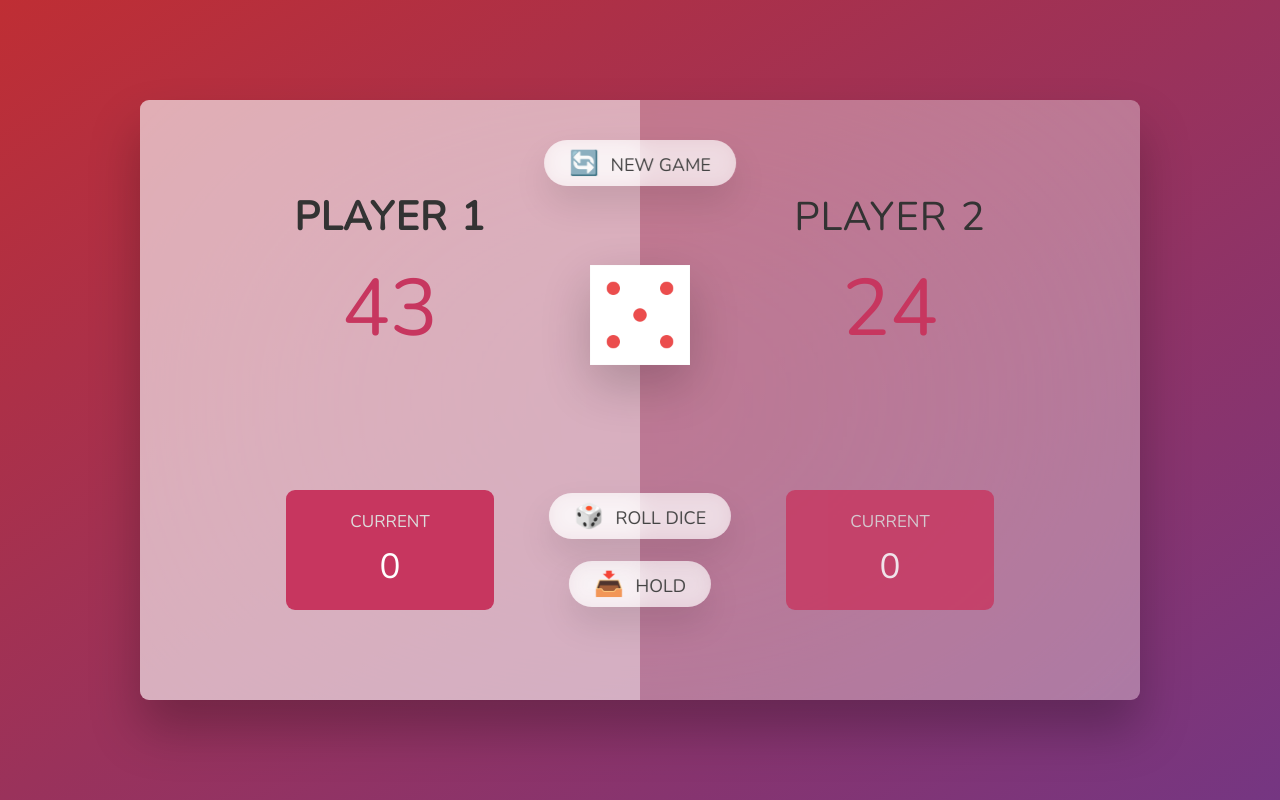
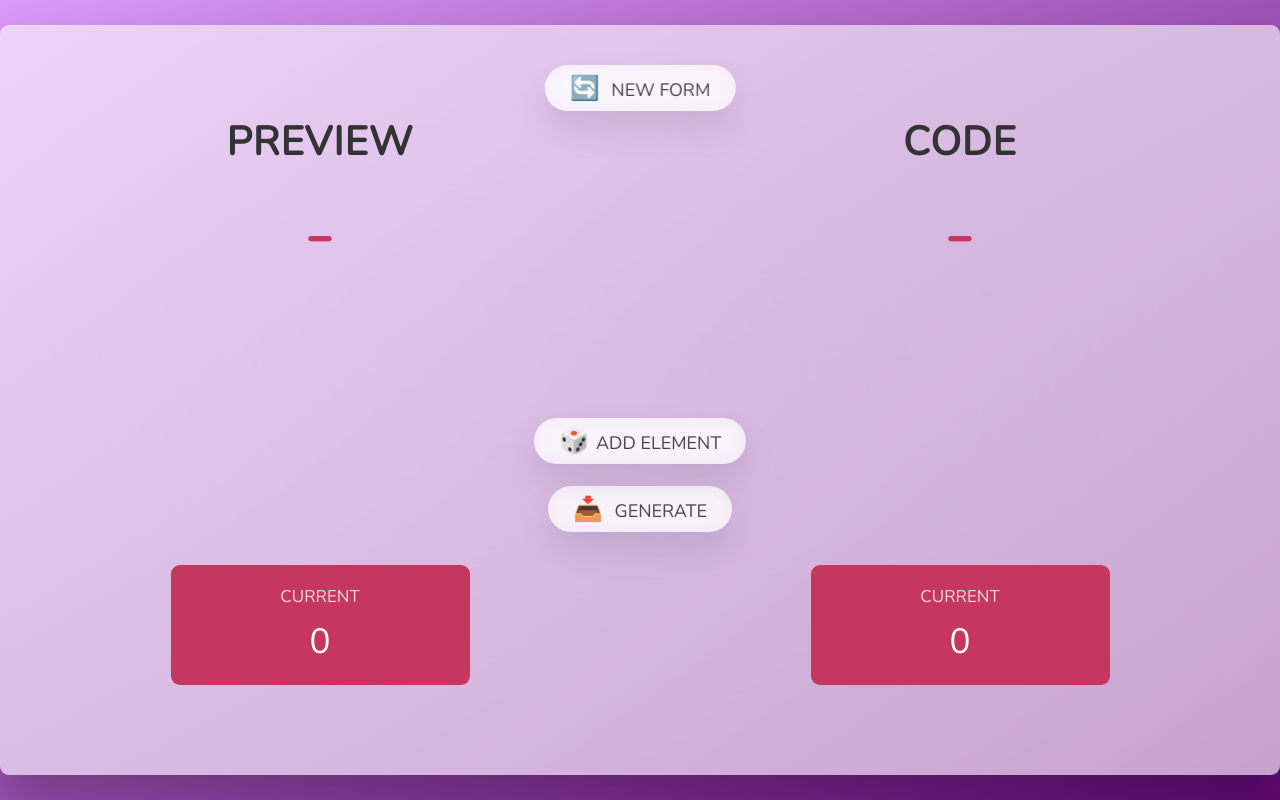
Before and after one commit to ahmedsliman/javascript-games-and-small-apps, a plain HTML site: page Form-Builder/index.html in a window 1280 px wide. Drawn offline with nearby package versions, Linux system fonts and the light colour scheme.

Commit message:
App - Form Builder - starter

```diff
--- a/Pig-Game/index.html
+++ b/Form-Builder/index.html
@@ -5,31 +5,30 @@
     <meta name="viewport" content="width=device-width, initial-scale=1.0" />
     <meta http-equiv="X-UA-Compatible" content="ie=edge" />
     <link rel="stylesheet" href="style.css" />
-    <title>Pig Game</title>
+    <title>Form Builder</title>
   </head>
   <body>
     <main>
       <section class="player player--0 player--active">
-        <h2 class="name" id="name--0">Player 1</h2>
-        <p class="score" id="score--0">43</p>
+        <h2 class="name" id="name--0">Preview</h2>
+        <p class="score" id="score--0">-</p>
         <div class="current">
           <p class="current-label">Current</p>
           <p class="current-score" id="current--0">0</p>
         </div>
       </section>
-      <section class="player player--1">
-        <h2 class="name" id="name--1">Player 2</h2>
-        <p class="score" id="score--1">24</p>
+      <section class="player player--0 player--active">
+        <h2 class="name" id="name--0">Code</h2>
+        <p class="score" id="score--0">-</p>
         <div class="current">
           <p class="current-label">Current</p>
-          <p class="current-score" id="current--1">0</p>
+          <p class="current-score" id="current--0">0</p>
         </div>
       </section>
 
-      <img src="dice-5.png" alt="Playing dice" class="dice" />
-      <button class="btn btn--new">🔄 New game</button>
-      <button class="btn btn--roll">🎲 Roll dice</button>
-      <button class="btn btn--hold">📥 Hold</button>
+      <button class="btn btn--new">🔄 New Form</button>
+      <button class="btn btn--roll">🎲Add Element</button>
+      <button class="btn btn--hold">📥 Generate</button>
     </main>
     <script src="script.js"></script>
   </body>
--- a/Pig-Game/style.css
+++ b/Form-Builder/style.css
@@ -16,7 +16,7 @@ body {
   font-weight: 400;
   height: 100vh;
   color: #333;
-  background-image: linear-gradient(to top left, #753682 0%, #bf2e34 100%);
+  background-image: linear-gradient(to top left, #620874 0%, #da9bf7 100%);
   display: flex;
   align-items: center;
   justify-content: center;
@@ -25,8 +25,8 @@ body {
 /* LAYOUT */
 main {
   position: relative;
-  width: 100rem;
-  height: 60rem;
+  width: 130rem;
+  height: 75rem;
   background-color: rgba(255, 255, 255, 0.35);
   backdrop-filter: blur(200px);
   filter: blur();
```
Also changed, not shown: Form-Builder/script.js (renamed from Pig-Game/script.js), Pig-Game/dice-1.png (deleted), Pig-Game/dice-2.png (deleted), Pig-Game/dice-3.png (deleted), Pig-Game/dice-4.png (deleted), Pig-Game/dice-5.png (deleted), Pig-Game/dice-6.png (deleted), Pig-Game/pig-game-flowchart.png (deleted), 3 other files.
